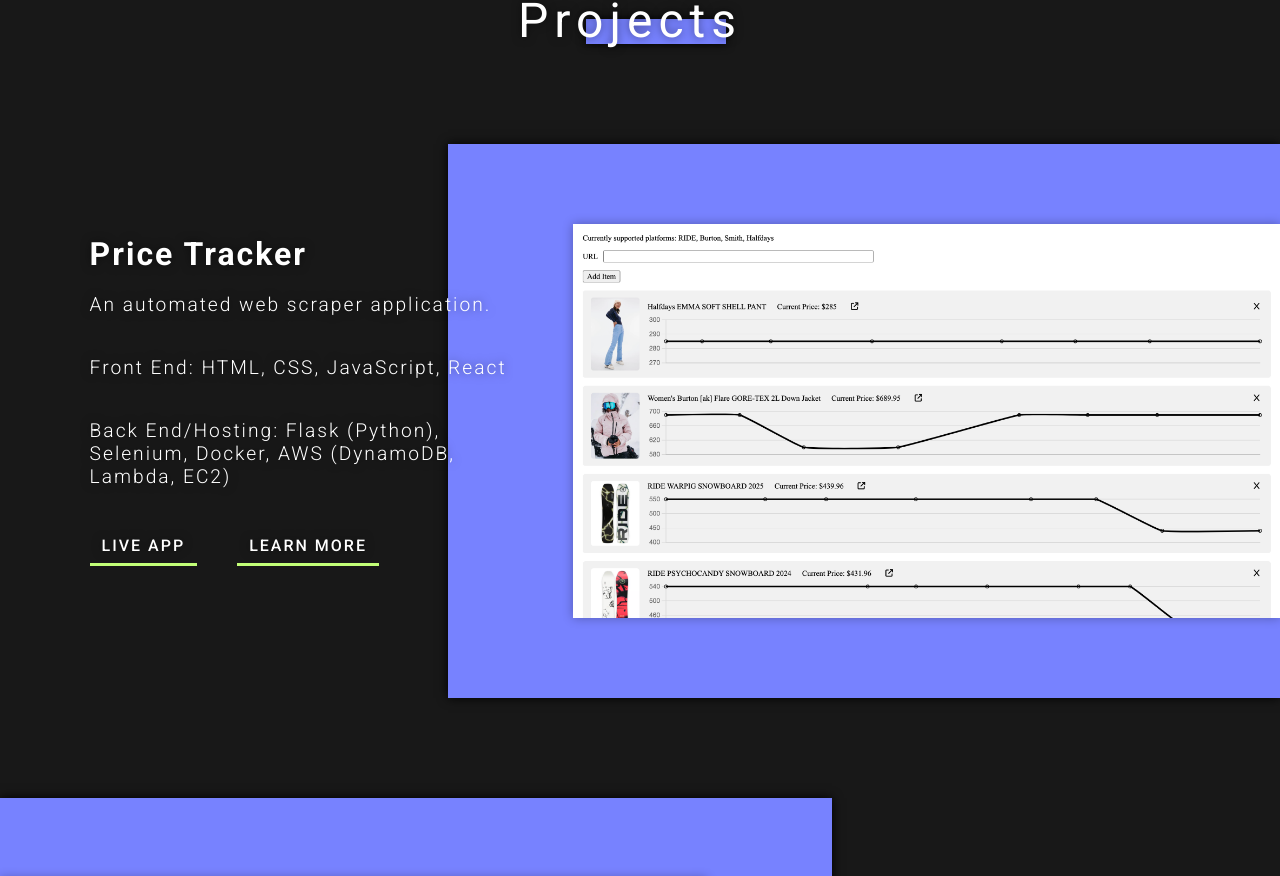
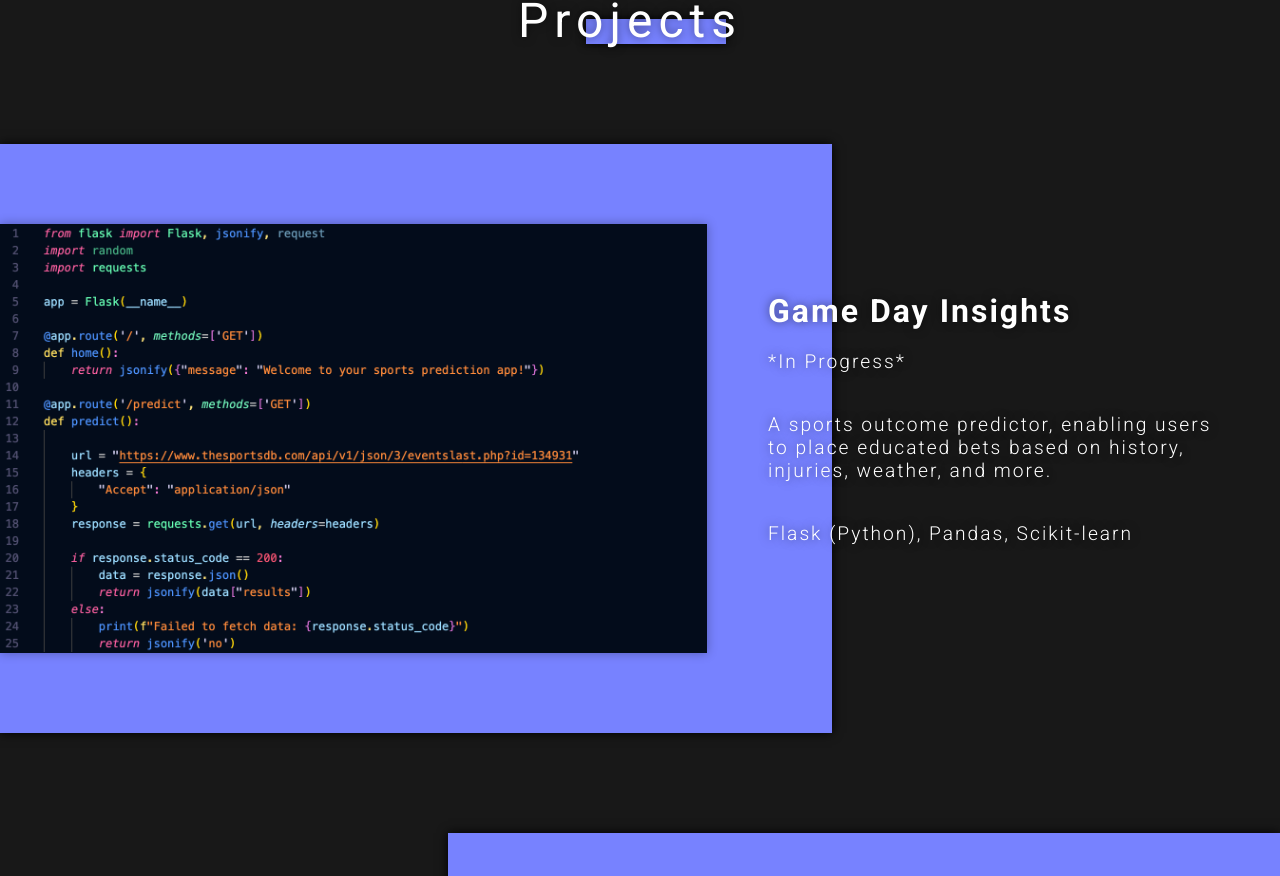
Before and after one commit to sgalbert818/portfolio, a React (Create React App) app: page / in a window 1280 px wide. Shown: the part 1743-2619 px from the top of the page. Built offline with nearby package versions, Linux system fonts and the light colour scheme.

Commit message:
gameday insights

```diff
--- a/src/components/Projects.jsx
+++ b/src/components/Projects.jsx
@@ -2,6 +2,7 @@ import React from "react"
 import nytimes from "../images/nytimes.png"
 import resortselector from "../images/resort-selector.png"
 import pricetracker from "../images/price-tracker.png"
+import sportspredictor from "../images/sports-predictions.png"
 
 export default function Projects() {
     return (
@@ -11,6 +12,23 @@ export default function Projects() {
                 <div className="accent-box"></div>
             </div>
             <div className="projects-list">
+            <div className="project">
+                    <div className="blue-background">
+                        <img className="project-img" src={sportspredictor} alt="Game Day Insights"></img>
+                    </div>
+                    <div className="project-text">
+                        <h2>Game Day Insights</h2>
+                        <h4>*In Progress*</h4>
+                        <h4>A sports outcome predictor, enabling users to place educated bets based on history, injuries, weather, and more.</h4>
+                        <h4>Flask (Python), Pandas, Scikit-learn</h4>
+                        {/*<a href="https://react-nytimes-games.netlify.app/" target="_blank" rel="noreferrer">
+                            <button className="buttonfx slideleft">Live App</button>
+                        </a>
+                        <a href="https://github.com/sgalbert818/react-nytimes-games" target="_blank" rel="noreferrer">
+                            <button className="buttonfx slideleft">Learn More</button>
+                        </a>*/}
+                    </div>
+                </div>
                 <div className="project">
                     <div className="project-text pt-switch">
                         <h2>Price Tracker</h2>
```
Also changed, not shown: src/images/sports-predictions.png (added).
